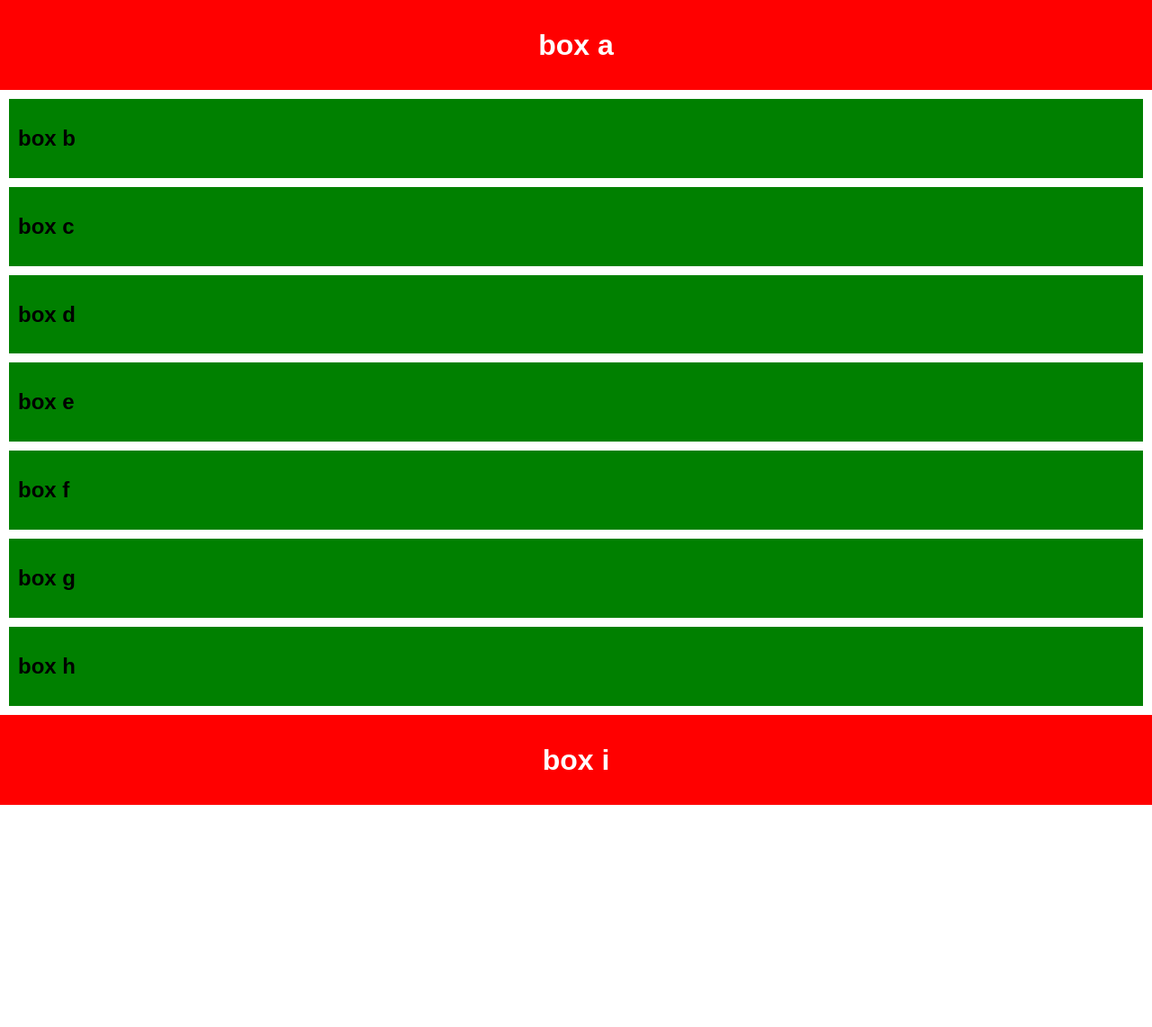
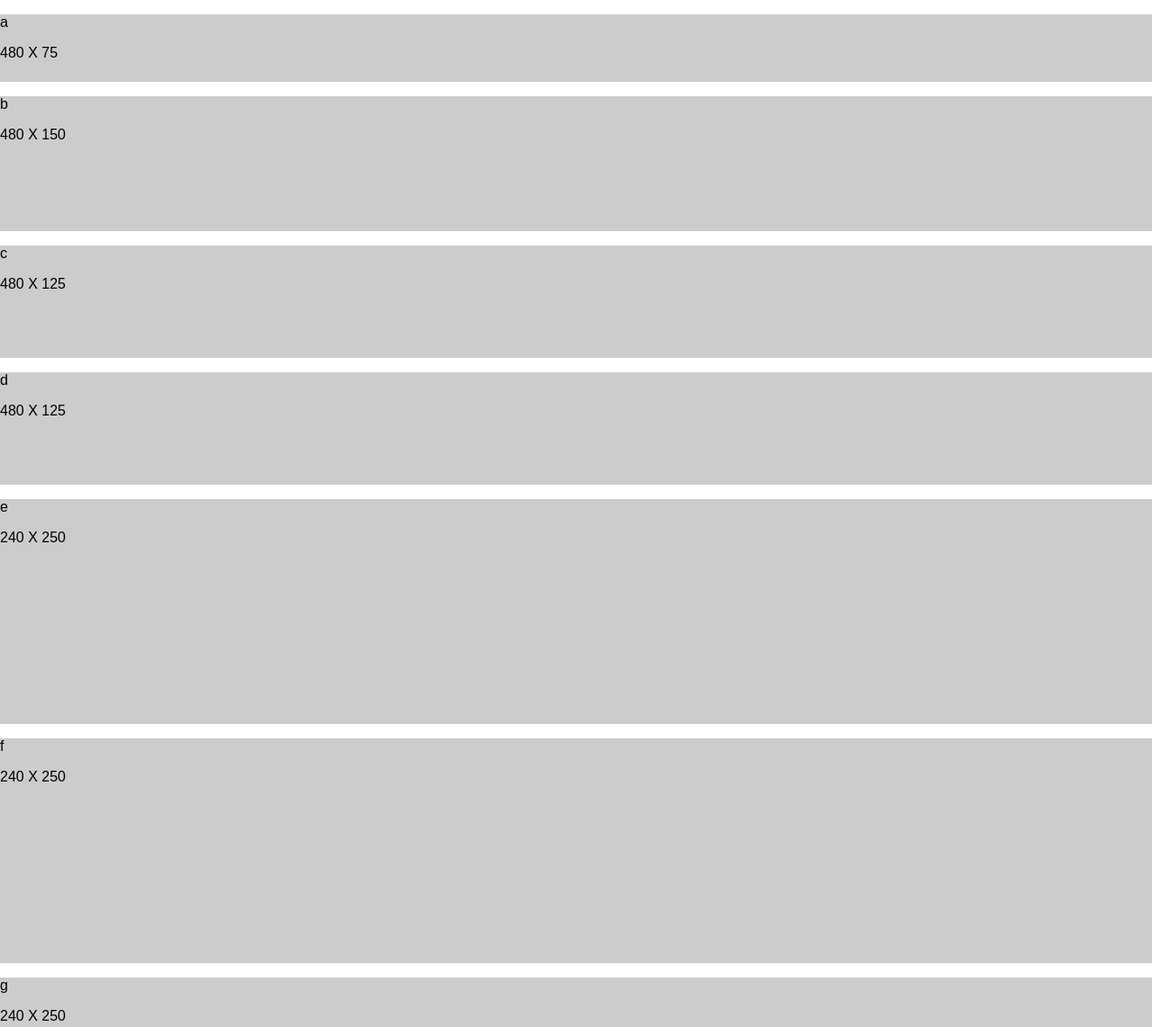
Before and after one commit to esa2/ui-challenge-1, a plain HTML site: page index.html in a window 1280 px wide. Shown: the top 1142 px of the page at 90% size. Before the commit the page ends 895 px from the top, so only its background shows below. Drawn offline with Linux system fonts and the light colour scheme.

Commit message:
add height to boxes

```diff
--- a/index.html
+++ b/index.html
@@ -6,36 +6,45 @@
     <title>UI challenge 01</title>
   </head>
   <body>
-    <header>
-        <h1>box a</h1>
+    <header class = "boxa">
+        <p class = "m-left">a</p>
+        <span>480 X 75</span>
     </header>
 
     <section>
-        <article>
-            <h2>box b</h2>
+        <article class = "boxb">
+            <p class = "m-left">b</p>
+            <p class = "center">480 X 150</p>
         </article>
-        <article>
-            <h2>box c</h2>
+        <article class = "boxc">
+            <p class = "m-left">c</p>
+            <p class = "center">480 X 125</p>
         </article>
-        <article>
-            <h2>box d</h2>
+        <article class = "boxd">
+            <p class = "m-left">d</p>
+            <p class = "center">480 X 125</p>
         </article>
-        <article>
-            <h2>box e</h2>
+        <article class = "boxe">
+            <p class = "m-left">e</p>
+            <p class = "center">240 X 250</p>
         </article>
-        <article>
-            <h2>box f</h2>
+        <article class = "boxf">
+            <p class = "m-left">f</p>
+            <p class = "center">240 X 250</p>
         </article>
-        <article>
-            <h2>box g</h2>
+        <article class = "boxg">
+            <p class = "m-left">g</p>
+            <p class = "center">240 X 250</p>
         </article>
-        <article>
-            <h2>box h</h2>
+        <article class = "boxh">
+            <p class = "m-left">h</p>
+            <p class = "center">240 X 250</p>
         </article>
     </section>
 
-    <footer>
-        <h1>box i</h1>
+    <footer class = "boxi">
+        <p class = "m-left">i</p>
+        <p class = "center">480 X 80</p>
     </footer>
   </body>
 </html>
--- a/styles.css
+++ b/styles.css
@@ -7,31 +7,50 @@ html {
     margin: 0;
   }
 
-  header {
-    background: red;
-    height: 100px;
+  .boxa {
+    background: #ccc;
+    height: 75px;
   }
 
-  h1 {
-    text-align: center;
-    color: white;
-    line-height: 100px;
-    margin: 0;
+  .boxb {
+    background: #ccc;
+    height: 150px;
   }
 
-  article {
-    padding: 10px;
-    margin: 10px;
-    background: green;
+  .boxc {
+    background: #ccc;
+    height: 125px;
   }
 
-  footer {
-    background: red;
-    height: 100px;
+  .boxd {
+    background: #ccc;
+    height: 125px;
   }
 
+  .boxe {
+    background: #ccc;
+    height: 250px;
+  }
 
+  .boxf {
+    background: #ccc;
+    height: 250px;
+  }
 
+  .boxg {
+    background: #ccc;
+    height: 250px;
+  }
+
+  .boxh {
+    background: #ccc;
+    height: 250px;
+  }
+
+  .boxi {
+    background: #ccc;
+    height: 75px;
+  }
 
 
 
```
